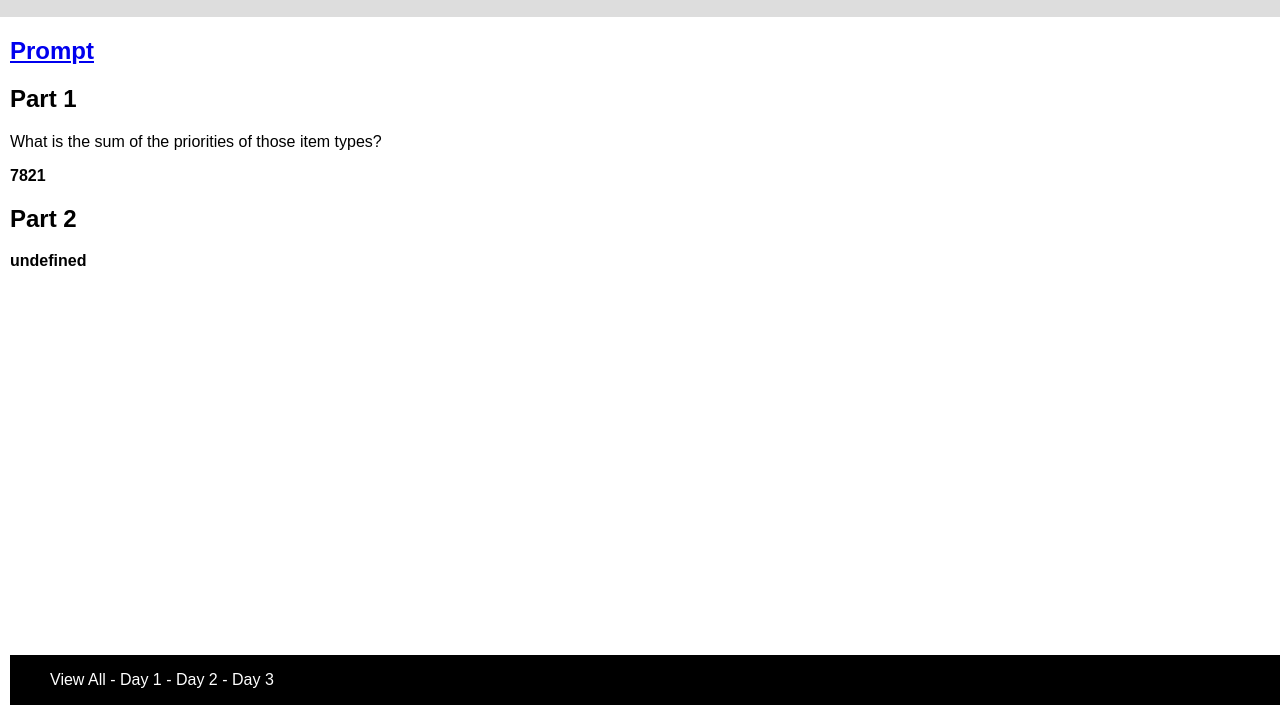
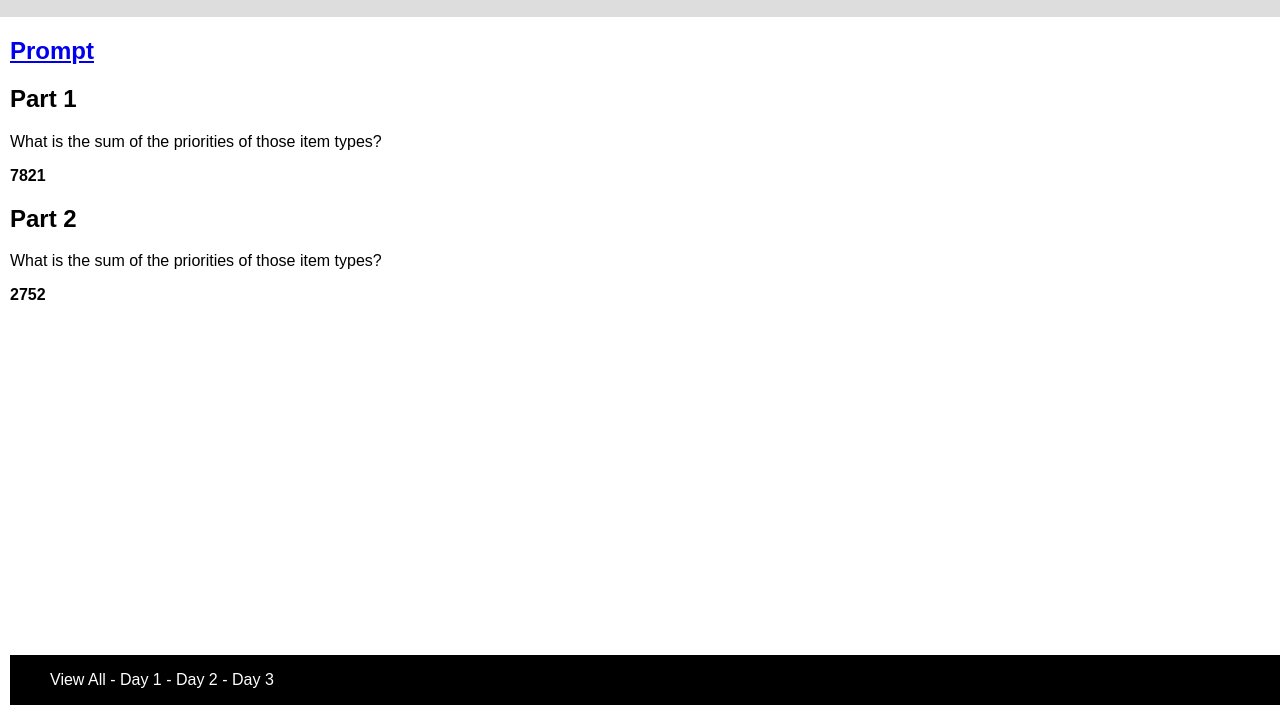
Before and after one commit to erautenberg/adventofcode2022, a website: page public/days/3.html in a window 1280 px wide. Shown: the part 95-800 px from the top of the page. Drawn offline with Linux system fonts and the light colour scheme.

Commit message:
feat(Day3): solution for part 2

```diff
--- a/public/days/3.html
+++ b/public/days/3.html
@@ -17,7 +17,7 @@
   <p class="answer" id="answer1"></p>
 
   <h2>Part 2</h2>
-  <p></p>
+  <p>What is the sum of the priorities of those item types?</p>
   <p class="answer" id="answer2"></p>
 
   <footer><ul id="nav"></ul></footer>
--- a/public/src/2.js
+++ b/public/src/2.js
@@ -107,7 +107,7 @@ const RESULTS2 = {
 };
 
 /**
- * Returns an array of 2D arrays where the first element is the Elf's move and
+ * Returns an array of arrays where the first element is the Elf's move and
  * the second element is your's.
  *
  * @param {array} rounds
--- a/public/src/3.js
+++ b/public/src/3.js
@@ -24,11 +24,13 @@ function runPart1(input) {
  * @returns {number}
  */
 function runPart2(input) {
-  return;
+  const elfGroups = parseElfGroupRucksacks(input);
+  const priorities = elfGroups.map(group => getItemPriority(findItemInGroup(group)));
+  return priorities.reduce((acc, curr) => acc + curr, 0);
 }
 
 /**
- * Returns an array of 2D arrays where each element is an array that represents a rucksack,
+ * Returns an array of arrays where each element is an array that represents a rucksack,
  * and each element contains an array of length two, denoting the 2 compartments of the rucksack.
  * Each compartment array then represents an item in the rucksack.
  *
@@ -73,3 +75,35 @@ function getItemPriority(item) {
   const offset = item === item.toUpperCase() ? 38 : 96;
   return item.charCodeAt(0) - offset;
 }
+
+/**
+ * Returns an array of arrays where each element is an array that represents a group of three elves,
+ * and each element contains an array of length three, one for each elf,
+ * where each element is an array of the items in that elf's rucksack.
+ *
+ * @param {array} rucksacks
+ * @returns {array}
+ */
+function parseElfGroupRucksacks(rucksacks) {
+  return rucksacks.reduce((acc, rucksack, index) => {
+    items = rucksack.split("");
+    if (index % 3 === 0) {
+      // need to create a new elf group (array) for every 3rd rucksack
+      acc.push([items]);
+    } else {
+      // otherwise, add the parsed rucksack to the most recent elf group
+      acc[acc.length - 1].push(items);
+    }
+    return acc;
+  }, []);
+}
+
+/**
+ * Finds the item that exists in each elf's rucksack in the group.
+ *
+ * @param {array} rucksack
+ * @returns {string}
+ */
+function findItemInGroup(group) {
+  return group.reduce((a, b) => a.filter(c => b.includes(c)))[0];
+}
```
